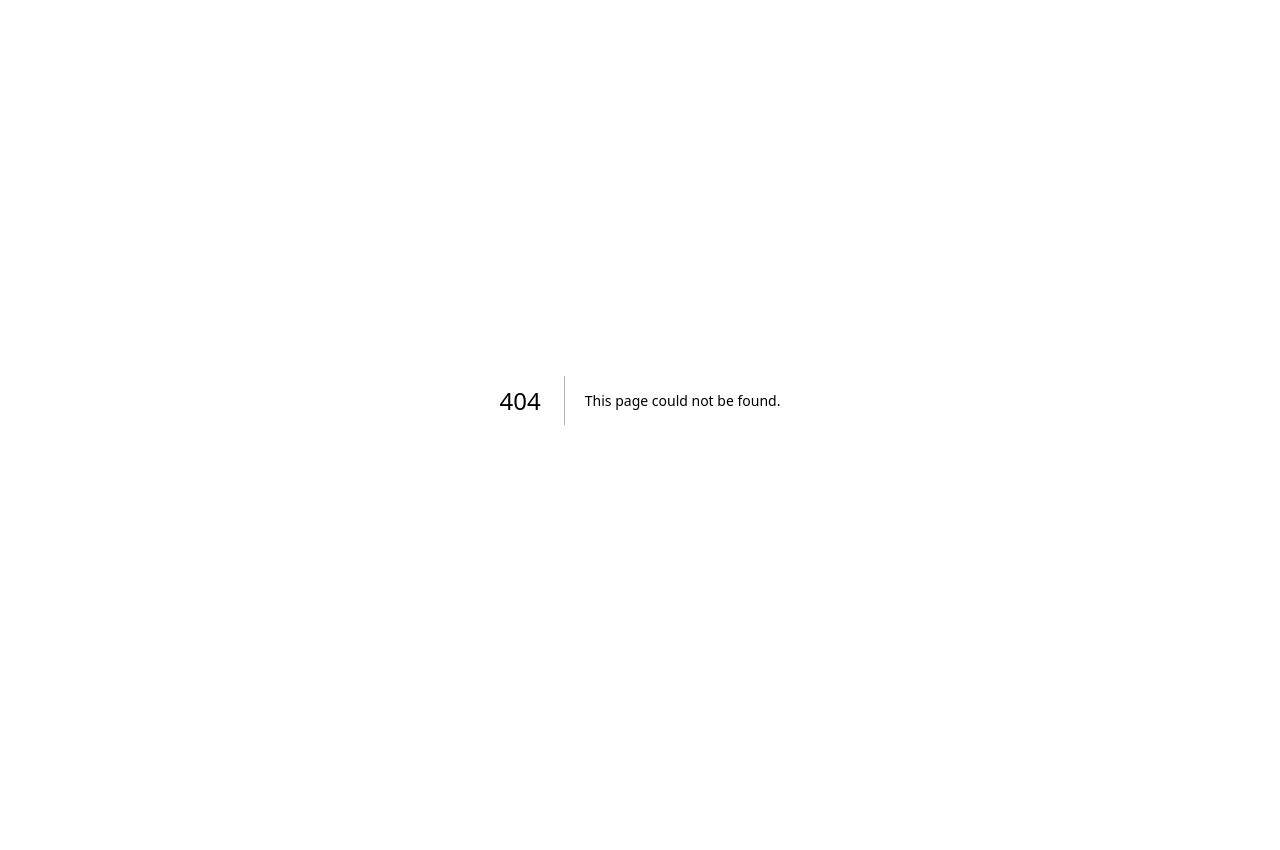
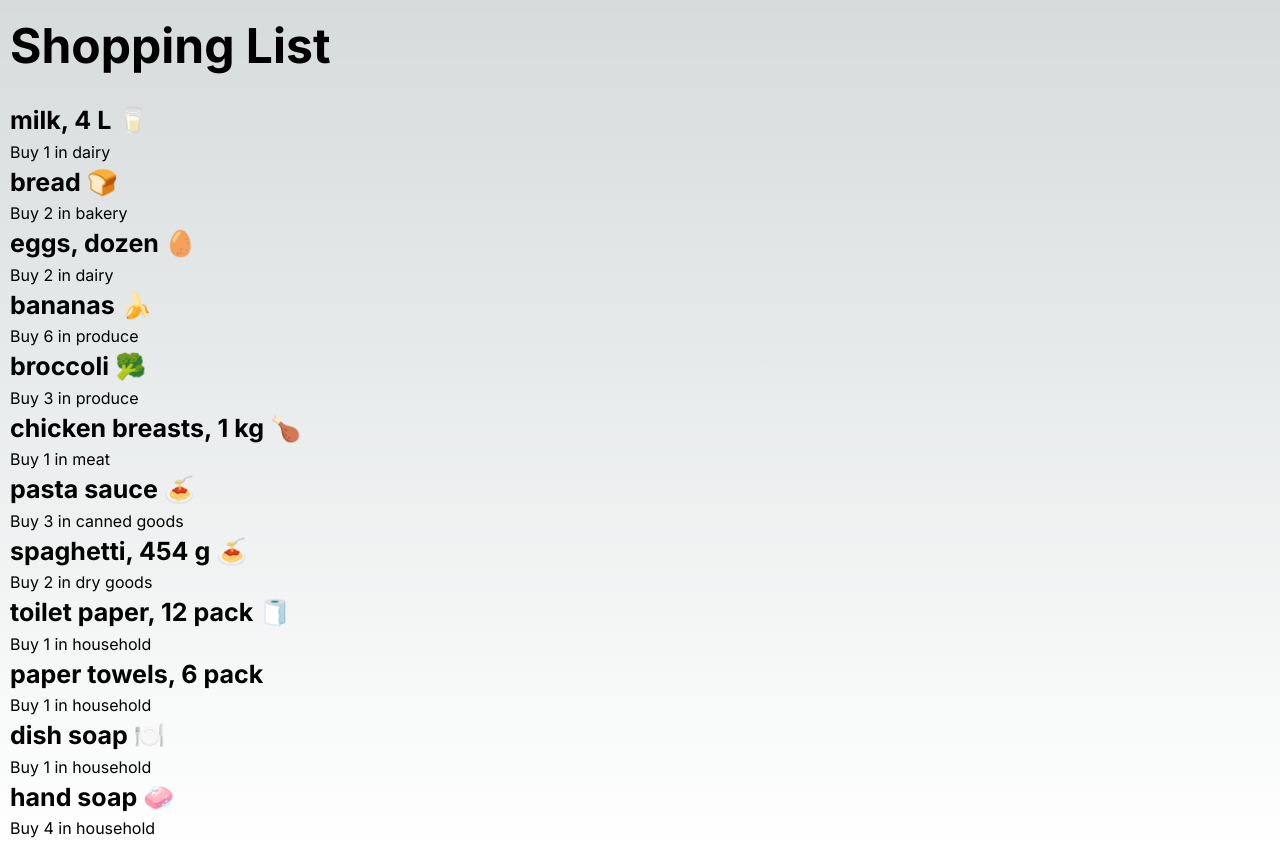
Before and after one commit to happyapplesauce/cprg306-assignments-, a Next.js app: page /week-3 in a window 1280 px wide. Before the commit this address had no page. Before the commit the page ends 800 px from the top, so only its background shows below. Built offline with nearby package versions, Linux system fonts and the light colour scheme.

Commit message:
Your commit message here

```diff
--- a/app/page.js
+++ b/app/page.js
@@ -1,113 +1,21 @@
-import Image from "next/image";
+'use client';
+import React from 'react';
+import Link from 'next/link';
 
-export default function Home() {
+const HomePage = () => {
   return (
-    <main className="flex min-h-screen flex-col items-center justify-between p-24">
-      <div className="z-10 max-w-5xl w-full items-center justify-between font-mono text-sm lg:flex">
-        <p className="fixed left-0 top-0 flex w-full justify-center border-b border-gray-300 bg-gradient-to-b from-zinc-200 pb-6 pt-8 backdrop-blur-2xl dark:border-neutral-800 dark:bg-zinc-800/30 dark:from-inherit lg:static lg:w-auto  lg:rounded-xl lg:border lg:bg-gray-200 lg:p-4 lg:dark:bg-zinc-800/30">
-          Get started by editing&nbsp;
-          <code className="font-mono font-bold">app/page.js</code>
-        </p>
-        <div className="fixed bottom-0 left-0 flex h-48 w-full items-end justify-center bg-gradient-to-t from-white via-white dark:from-black dark:via-black lg:static lg:h-auto lg:w-auto lg:bg-none">
-          <a
-            className="pointer-events-none flex place-items-center gap-2 p-8 lg:pointer-events-auto lg:p-0"
-            href="https://vercel.com?utm_source=create-next-app&utm_medium=appdir-template&utm_campaign=create-next-app"
-            target="_blank"
-            rel="noopener noreferrer"
-          >
-            By{" "}
-            <Image
-              src="/vercel.svg"
-              alt="Vercel Logo"
-              className="dark:invert"
-              width={100}
-              height={24}
-              priority
-            />
-          </a>
-        </div>
-      </div>
+    <div style={{textAlign: 'center'}}>
+      <h1 style={{ fontSize: '3rem', fontWeight: 'bold', marginBottom: '20px'}}>CPRG 306: Web Development 2 - Assignments</h1>
+      <ul>
+        <li>
+          <a href= "/week-2" style={{ fontSize: '1.5rem', color: 'green'}}>Week 2 Assignment</a>
+        </li>
+        <li>
+          <a href= "/week-3" style={{ fontSize: '1.5rem', color: 'green'}}>Week 3 Assignment</a>
+        </li>
+      </ul>
+    </div>
+  );
+};
 
-      <div className="relative flex place-items-center before:absolute before:h-[300px] before:w-full sm:before:w-[480px] before:-translate-x-1/2 before:rounded-full before:bg-gradient-radial before:from-white before:to-transparent before:blur-2xl before:content-[''] after:absolute after:-z-20 after:h-[180px] after:w-full sm:after:w-[240px] after:translate-x-1/3 after:bg-gradient-conic after:from-sky-200 after:via-blue-200 after:blur-2xl after:content-[''] before:dark:bg-gradient-to-br before:dark:from-transparent before:dark:to-blue-700 before:dark:opacity-10 after:dark:from-sky-900 after:dark:via-[#0141ff] after:dark:opacity-40 before:lg:h-[360px] z-[-1]">
-        <Image
-          className="relative dark:drop-shadow-[0_0_0.3rem_#ffffff70] dark:invert"
-          src="/next.svg"
-          alt="Next.js Logo"
-          width={180}
-          height={37}
-          priority
-        />
-      </div>
-
-      <div className="mb-32 grid text-center lg:max-w-5xl lg:w-full lg:mb-0 lg:grid-cols-4 lg:text-left">
-        <a
-          href="https://nextjs.org/docs?utm_source=create-next-app&utm_medium=appdir-template&utm_campaign=create-next-app"
-          className="group rounded-lg border border-transparent px-5 py-4 transition-colors hover:border-gray-300 hover:bg-gray-100 hover:dark:border-neutral-700 hover:dark:bg-neutral-800/30"
-          target="_blank"
-          rel="noopener noreferrer"
-        >
-          <h2 className={`mb-3 text-2xl font-semibold`}>
-            Docs{" "}
-            <span className="inline-block transition-transform group-hover:translate-x-1 motion-reduce:transform-none">
-              -&gt;
-            </span>
-          </h2>
-          <p className={`m-0 max-w-[30ch] text-sm opacity-50`}>
-            Find in-depth information about Next.js features and API.
-          </p>
-        </a>
-
-        <a
-          href="https://nextjs.org/learn?utm_source=create-next-app&utm_medium=appdir-template-tw&utm_campaign=create-next-app"
-          className="group rounded-lg border border-transparent px-5 py-4 transition-colors hover:border-gray-300 hover:bg-gray-100 hover:dark:border-neutral-700 hover:dark:bg-neutral-800 hover:dark:bg-opacity-30"
-          target="_blank"
-          rel="noopener noreferrer"
-        >
-          <h2 className={`mb-3 text-2xl font-semibold`}>
-            Learn{" "}
-            <span className="inline-block transition-transform group-hover:translate-x-1 motion-reduce:transform-none">
-              -&gt;
-            </span>
-          </h2>
-          <p className={`m-0 max-w-[30ch] text-sm opacity-50`}>
-            Learn about Next.js in an interactive course with&nbsp;quizzes!
-          </p>
-        </a>
-
-        <a
-          href="https://vercel.com/templates?framework=next.js&utm_source=create-next-app&utm_medium=appdir-template&utm_campaign=create-next-app"
-          className="group rounded-lg border border-transparent px-5 py-4 transition-colors hover:border-gray-300 hover:bg-gray-100 hover:dark:border-neutral-700 hover:dark:bg-neutral-800/30"
-          target="_blank"
-          rel="noopener noreferrer"
-        >
-          <h2 className={`mb-3 text-2xl font-semibold`}>
-            Templates{" "}
-            <span className="inline-block transition-transform group-hover:translate-x-1 motion-reduce:transform-none">
-              -&gt;
-            </span>
-          </h2>
-          <p className={`m-0 max-w-[30ch] text-sm opacity-50`}>
-            Explore starter templates for Next.js.
-          </p>
-        </a>
-
-        <a
-          href="https://vercel.com/new?utm_source=create-next-app&utm_medium=appdir-template&utm_campaign=create-next-app"
-          className="group rounded-lg border border-transparent px-5 py-4 transition-colors hover:border-gray-300 hover:bg-gray-100 hover:dark:border-neutral-700 hover:dark:bg-neutral-800/30"
-          target="_blank"
-          rel="noopener noreferrer"
-        >
-          <h2 className={`mb-3 text-2xl font-semibold`}>
-            Deploy{" "}
-            <span className="inline-block transition-transform group-hover:translate-x-1 motion-reduce:transform-none">
-              -&gt;
-            </span>
-          </h2>
-          <p className={`m-0 max-w-[30ch] text-sm opacity-50 text-balance`}>
-            Instantly deploy your Next.js site to a shareable URL with Vercel.
-          </p>
-        </a>
-      </div>
-    </main>
-  );
-}
+export default HomePage;
--- /dev/null
+++ b/app/week-2/page.js
@@ -0,0 +1,13 @@
+import React from 'react';
+import StudentInfo from './student-info';
+
+const week2Page = () => {
+    return(
+      <div>
+        <h1>Shopping List</h1>
+        <StudentInfo />
+      </div>
+    );
+};
+
+export default week2Page;
--- /dev/null
+++ b/app/week-2/student-info.js
@@ -0,0 +1,17 @@
+import React from 'react';
+import Link from 'next/link';
+
+const StudentInfo = () => {
+    return(
+        <div>
+        <h1>Hey, Its Kashish Gour</h1>
+        <p>
+            Link to my Git Hub Repository is {''}
+        <Link href="https://github.com/happyapplesauce/cprg306-assignments-.git">
+            here
+        </Link>
+        </p>
+        </div>
+    );
+};
+export default StudentInfo;
--- /dev/null
+++ b/app/week-3/item-list.js
@@ -0,0 +1,89 @@
+'use client';
+import React from 'react';
+import Item from './item';
+
+const ItemList = () => {
+
+    const item1 = {
+        name: "milk, 4 L 🥛",
+        quantity: 1,
+        category: "dairy",
+      };
+
+      const item2 = {
+        name: "bread 🍞",
+        quantity: 2,
+        category: "bakery",
+      };
+
+      const item3 = {
+        name: "eggs, dozen 🥚",
+        quantity: 2,
+        category: "dairy",
+      };
+
+      const item4 = {
+        name: "bananas 🍌",
+        quantity: 6,
+        category: "produce",
+      };
+
+      const item5 = {
+        name: "broccoli 🥦",
+        quantity: 3,
+        category: "produce",
+      };
+
+      const item6 = {
+        name: "chicken breasts, 1 kg 🍗",
+        quantity: 1,
+        category: "meat",
+      };
+
+      const item7 = {
+        name: "pasta sauce 🍝",
+        quantity: 3,
+        category: "canned goods",
+      };
+
+      const item8 = {
+        name: "spaghetti, 454 g 🍝",
+        quantity: 2,
+        category: "dry goods",
+      };
+
+      const item9 = {
+        name: "toilet paper, 12 pack 🧻",
+        quantity: 1,
+        category: "household",
+      };
+
+      const item10 = {
+        name: "paper towels, 6 pack",
+        quantity: 1,
+        category: "household",
+      };
+
+      const item11 = {
+        name: "dish soap 🍽️",
+        quantity: 1,
+        category: "household",
+      };
+
+      const item12 = {
+        name: "hand soap 🧼",
+        quantity: 4,
+        category: "household",
+      };
+
+      const items = [item1,item2, item3, item4, item5, item6, item7, item8, item9, item10, item11, item12];
+
+      return(
+        <ul>
+            {items.map((item, index) => (
+                <Item key={index} {...item} />
+            ))}
+        </ul>
+      );
+};
+export default ItemList;
--- /dev/null
+++ b/app/week-3/item.js
@@ -0,0 +1,14 @@
+'use client';
+import React from 'react';
+
+const Item = ({name, quantity, category}) => {
+    return(
+        <li>
+            <div style={{ fontWeight: 'bold',fontSize: '25px'}}>{name}</div>
+            <div> Buy {quantity} in {category}</div>
+
+        </li>
+    );
+
+};
+export default Item;
--- /dev/null
+++ b/app/week-3/page.js
@@ -0,0 +1,16 @@
+'use client';
+import React from 'react';
+import ItemList from './item-list';
+
+const Page = () =>
+    {
+        return(
+            <div style={{ padding: '10px'}}>
+            <h1 style={{ fontSize: '3em', fontWeight: 'bold', marginBottom:'20px'}}>Shopping List</h1>
+            <ItemList />
+            </div>
+        );
+
+    };
+
+    export default Page;
```
Also changed, not shown: app/Week2/page.js (deleted).
